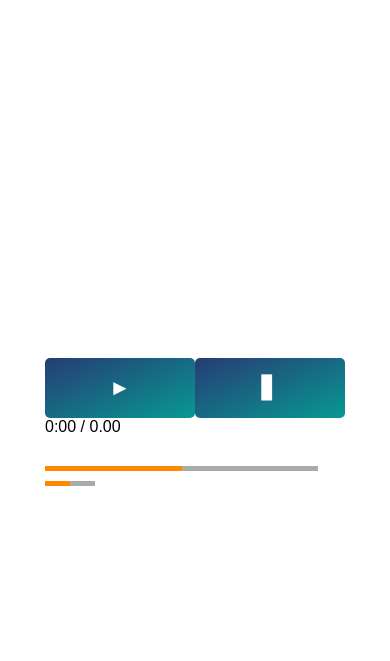
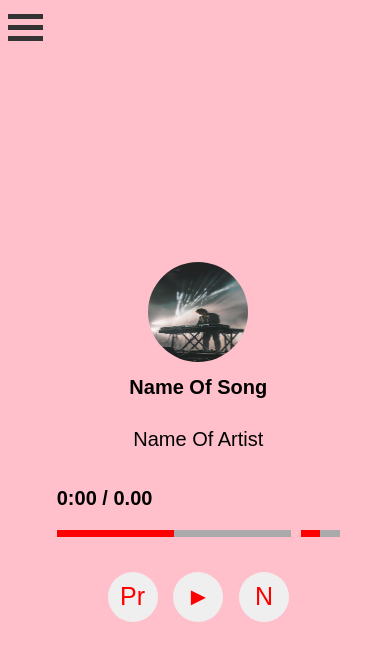
Before and after one commit to AnaliApps/Music-Player, a website built with webpack: page src/index.html in a window 390 px wide. Built offline with nearby package versions, Linux system fonts and the light colour scheme.

Commit message:
Implement responsive design for mobile,tablet and laptop screens
- Added media queries to ensure the site adjusts layout for various screen sizes
- Improved CSS for mobile phones, tablets, and laptops to enhance user experience
- Adjusted flexbox settings for better responsiveness
- Tested and verified the design on different devices and screen resolutions

```diff
--- a/package.json
+++ b/package.json
@@ -17,4 +17,5 @@
     "webpack": "^5.93.0",
     "webpack-cli": "^5.1.4"
   }
+
 }
--- a/src/audioPlayer.js
+++ b/src/audioPlayer.js
@@ -1,31 +1,56 @@
+import icon from './Icon.jpg'
+import './style.css'
+import createPlayList from './playlist'
 export default function createPlayer(){
     let player = document.createElement('div');
     player.setAttribute('class','player');
+    let divIcon = document.createElement('div')
+    divIcon.setAttribute('id','iconDiv');
+    let newIcon = new Image()
+    newIcon.src = icon;
+    newIcon.alt = 'Icon Image'
+    newIcon.setAttribute('width','100px')
+    newIcon.setAttribute('height','100px')
+    newIcon.setAttribute('id','newIcon')
+    let songName  = document.createElement('div')
+    songName.innerHTML = `<h1><span class="songName">Name Of Song</span></h1>`
+    let artistName = document.createElement('div');
+    artistName.innerHTML = `<p><span class="artistName">Name Of Artist</span></p>`
+    divIcon.appendChild(newIcon)
+    divIcon.appendChild(songName)
+    divIcon.appendChild(artistName)
     let audioSrc = document.createElement('audio');
     audioSrc.setAttribute('id','audio');
     let fileSrc = document.createElement('source')
     fileSrc.src = '../public/media/audio.mp3'
     fileSrc.setAttribute('type','audio/mpeg')
     audioSrc.appendChild(fileSrc)
-    player.appendChild(audioSrc)
 
     let divBtns = document.createElement('div');
+    divBtns.setAttribute('id','divBtns')
     let btnPlayPause = document.createElement('button')
     btnPlayPause.setAttribute('id','playpause')
     btnPlayPause.innerHTML = `&#9658;`
-    let btnStop =document.createElement('button')
-    btnStop.setAttribute('id','stop')
-    btnStop.innerHTML = `&#9611;`
+    let nextBtn = document.createElement('button')
+    nextBtn.setAttribute('id','next')
+    nextBtn.textContent='N'
+
+    let previousBtn = document.createElement('button')
+    previousBtn.setAttribute('id','previous')
+    previousBtn.textContent = 'Pr'
+
+    // btnStop.setAttribute('id','stop')
+    // btnStop.innerHTML = `&#9611;`
+    divBtns.appendChild(previousBtn)
     divBtns.appendChild(btnPlayPause)
-    divBtns.appendChild(btnStop)
-    player.appendChild(divBtns)
+    divBtns.appendChild(nextBtn)
+    // divBtns.appendChild(btnStop)
 
     let currentDiv = document.createElement('div')
     currentDiv.setAttribute('class','currentPos');
     let contentSpan = document.createElement('span')
     contentSpan.setAttribute('id','content')
     currentDiv.appendChild(contentSpan);
-    player.appendChild(currentDiv)
 
     let progressDiv = document.createElement('div');
     progressDiv.setAttribute('class','progress_bar')
@@ -33,7 +58,6 @@ export default function createPlayer(){
     let progressedDiv = document.createElement('div');
     progressedDiv.setAttribute('class','progressed')
     progressDiv.appendChild(progressedDiv)
-    player.appendChild(progressDiv)
 
     let volumeDiv = document.createElement('div')
     volumeDiv.setAttribute('class','volumeOfPlayer')
@@ -46,6 +70,25 @@ export default function createPlayer(){
     volumeDiv.appendChild(setDiv)
     volumeDiv.appendChild(volIconDiv)
     volumeDiv.appendChild(showVolDiv)
-    player.appendChild(volumeDiv)
+    let allControlsDiv = document.createElement('div')
+    allControlsDiv.setAttribute('id','allControls')
+    let currentWrapper = document.createElement('div')
+    currentWrapper.setAttribute('id','currentWrapper')
+    let progressWrapper = document.createElement('div');
+    progressWrapper.setAttribute('id','progressWrapper')
+    currentWrapper.appendChild(currentDiv)
+    progressWrapper.appendChild(progressDiv)
+    progressWrapper.appendChild(volumeDiv)
+    allControlsDiv.appendChild(currentWrapper)
+    allControlsDiv.appendChild(progressWrapper)
+    allControlsDiv.appendChild(divBtns)
+    let playerWrapper = document.createElement('div');
+    playerWrapper.setAttribute('id','playerWrapper')
+
+    playerWrapper.appendChild(divIcon)
+    playerWrapper.appendChild(audioSrc)
+    playerWrapper.appendChild(allControlsDiv)
+    player.appendChild(createPlayList())
+    player.appendChild(playerWrapper)
     return player
 }
--- /dev/null
+++ b/src/createMenu.js
@@ -0,0 +1,10 @@
+export default function createMenu(){
+    let menuIcon = document.createElement('div')
+    menuIcon.setAttribute('class','container');
+    menuIcon.innerHTML = `
+    <div class="bar1 bar"></div>
+    <div class="bar2 bar"></div>
+    <div class="bar3 bar"></div>
+    `
+    return menuIcon
+}
--- a/src/index.js
+++ b/src/index.js
@@ -1,35 +1,67 @@
 import createPlayer from "./audioPlayer"
+import createMenu from "./createMenu"
 import './style.css'
 (function (){
+document.body.appendChild(createMenu())
 document.body.appendChild(createPlayer())
 let audio = document.querySelector("#audio");
 let playpause = document.querySelector("#playpause");
-let stopBtn = document.querySelector("#stop");
+// let stopBtn = document.querySelector("#stop");
 let progress_bar = document.querySelector('.progress_bar')
 let progressed = document.querySelector('.progressed')
 let content = document.querySelector('#content')
 let volumeOfPlayer = document.querySelector('.volumeOfPlayer')
 let setVolume = document.querySelector('.setVolume')
 let showVolume = document.querySelector('.showVolume')
+let container = document.querySelector('.container')
+let player = document.querySelector('.player')
+let bar1 = document.querySelector('.bar1')
+let bar2 = document.querySelector('.bar2')
+let bar3 = document.querySelector('.bar3')
+let playlist = document.querySelector("#playlist")
+container.addEventListener('click',(e)=>{
+    if(playlist.style.display === 'block'){
+        playlist.style.display = 'none'
+        closeMenu()
+    }else{
+        playlist.style.display = 'block'
+        openMenu()
+    }
+})
+function openMenu(){
+    bar1.style.transform = "translate(0, 11px) rotate(-45deg)";
+    bar2.style.opacity = "0";
+    bar3.style.transform = "translate(0, -11px) rotate(45deg)";
+    player.style.opacity = "0.6";
+    playlist.style.opacity = "1";
+
+}
+function closeMenu(){
+    bar1.style.transform = "";
+    bar2.style.opacity = "1";
+    bar3.style.transform = "";
+    player.style.opacity = "1";
+}
+
 let count = 0;
 function playPause(){
     if(count == 0){
         count = 1;
         audio.play();
-        playpause.innerHTML = "Pause &#9208"
+        playpause.innerHTML = "&#9208"
     }else{
         count = 0;
         audio.pause();
-        playpause.innerHTML = "Play &#9658"
+        playpause.innerHTML = "&#9658"
     }
 }
-function stop(){
-    playPause()
-    audio.pause()
-    audio.currentTime = 0;
-}
+// function stop(){
+//     playPause()
+//     audio.pause()
+//     audio.currentTime = 0;
+// }
 playpause.addEventListener('click',playPause)
-stopBtn.addEventListener('click',stop)
+// stopBtn.addEventListener('click',stop)
 content.textContent = '0:00 / 0.00'
 audio.ontimeupdate = function(){
     let seconds = audio.currentTime.toFixed(0);
--- /dev/null
+++ b/src/playlist.js
@@ -0,0 +1,49 @@
+export default function createPlayList(){
+    let playListDivWrapper = document.createElement('div');
+    let playListDiv = document.createElement('div');
+    playListDiv.setAttribute('id','playlist')
+    let playListWrapper = document.createElement('div');
+    playListWrapper.innerHTML=`
+        <ul>
+        <li class="song">
+            <span>Harry 1</span>
+            <audio>
+                <source src="../public/media/audio.mp3" type="audio/mpeg">
+            </audio>
+        </li>
+        <li class="song">
+            <span>Harry 2</span>
+            <audio>
+                <source src="../public/media/audio.mp3" type="audio/mpeg">
+            </audio>
+        </li>
+        <li class="song">
+            <span>Harry 3</span>
+            <audio>
+                <source src="../public/media/audio.mp3" type="audio/mpeg">
+            </audio>
+        </li>
+        <li class="song">
+            <span>Harry 4</span>
+            <audio>
+                <source src="../public/media/audio.mp3" type="audio/mpeg">
+            </audio>
+        </li>
+        <li class="song">
+            <span>Harry 5</span>
+            <audio>
+                <source src="../public/media/audio.mp3" type="audio/mpeg">
+            </audio>
+        </li>
+        <li class="song">
+            <span>Harry 6</span>
+            <audio>
+                <source src="../public/media/audio.mp3" type="audio/mpeg">
+            </audio>
+        </li>
+        </ul>
+    `
+    playListDiv.appendChild(playListWrapper)
+    playListDivWrapper.appendChild(playListDiv)
+    return playListDivWrapper
+}
--- a/src/style.css
+++ b/src/style.css
@@ -3,48 +3,178 @@
 }
 body{
     font-family: arial;
-    font-size: 16px;
-    margin: 0;
-    background: #fff;
-    min-height: 100vh;
+    background-color: pink;
+}
+.player{
+    width: 95vw;
+    overflow: hidden;
+    margin: 5px;
+    position: relative;
+}
+#playerWrapper{
     display: flex;
-    justify-content: space-around;
+    flex-direction: column;
+    justify-content: center;
     align-items: center;
+    height: 98vh;
 }
-button{
-    padding: 10px 25px;
-    font-size: 22px;
-    line-height:40px;
-    min-width: 150px;
-    text-align: center;
-    cursor: pointer;
-    background: linear-gradient(to right bottom, #273c75,#079992);
-    color: white;
-    border-radius: 5px;
-    border: 0px;
-    height: 60px;
+#newIcon{
+    border-radius: 50%;
+}
+#iconDiv{
+    display: flex;
+    justify-content: center;
+    align-items: center;
+    flex-direction: column;
+}
+#allControls{
+    margin: 20px auto;
+}
+#divBtns{
+    display: flex;
+    justify-content: space-evenly;
+    align-items: center;
+    padding: 35px;
+}
+.currentPos{
+    padding: 0px 0px 20px 0px;
+}
+.currentPos>span{
+    font-weight: bolder;
+    font-size: 25px;
+}
+#next,#playpause,#previous{
+    width: 40px;
+    height: 40px;
+    padding: 5px;
+    font-size: 20px;
+    border-radius: 50%;
+    border: none;
+    color: red;
+}
+#next:hover,#playpause:hover,#previous:hover{
+    background-color: red;
+    color: #fff;
+    transform: scale(1.2);
+    transition: all ease-in 0.1s;
+}
+#progressWrapper{
+    display: flex;
+    justify-content: space-between;
+    align-items: center;
 }
 .progress_bar{
     height: 5px;
-    width: 70vw;
+    width: 60vw;
     background-color: #aaa;
-    margin-top: 30px;
+    margin-right: 10px;
 }
 .progressed{
     height: 5px;
     width: 50%;
-    background-color: #f80;
+    background-color: rgb(255, 0, 0);
     transition: all 1s;
 }
 .volumeOfPlayer{
     height: 5px;
-    width: 50px;
+    width: 10vw;
     background-color: #aaa;
-    margin-top: 10px;
+
 }
 .setVolume{
     height: 5px;
     width: 50%;
-    background-color: #f80;
+    background-color: red;
     transition: all 1s;
 }
+#playlist{
+    display: none;
+    transition: all width 1s;
+    background: #000;
+    width: 100%;
+    position:absolute;
+    color: #fff;
+}
+.container{
+    display: inline-block;
+    cursor: pointer;
+}
+.bar1,.bar2,.bar3{
+    width: 35px;
+    height: 5px;
+    background-color: #333;
+    margin: 6px 0;
+    transition: 0.4s;
+}
+.change .bar1{
+    transform: translate(0,11px) rotate(-45deg);
+}
+.change .bar2{
+    opacity: 0;
+}
+.change .bar1{
+    transform: translate(0,-11px) rotate(45deg);
+}
+ @media only screen and  (max-width:768px){
+    .player{
+        width: 95vw;
+        overflow: hidden;
+        margin: 5px;
+    }
+    #newIcon{
+        width: 350px;
+        height: 350px;
+    }
+    h1,.artistName,.currentPos>span{
+        font-size: 40px;
+    }
+    #next,#playpause,#previous{
+        width: 100px;
+        height: 100px;
+        padding: 5px;
+        font-size: 40px;
+        border-radius: 50%;
+        border: none;
+        color: red;
+    }
+    #next:hover,#playpause:hover,#previous:hover{
+        background-color: red;
+        color: #fff;
+        transform: scale(1.2);
+        transition: all ease-in 0.1s;
+    }
+    .progress_bar,.progressed,.volumeOfPlayer,.setVolume{
+        height: 7px;
+    }
+
+ }
+  @media only screen and  (max-width:1024px){
+    .player{
+        width: 95vw;
+        overflow: hidden;
+        margin: 5px;
+    }
+    #newIcon{
+        width: 100px;
+        height: 100px;
+    }
+    h1,.artistName,.currentPos>span{
+        font-size: 20px;
+    }
+    #next,#playpause,#previous{
+        width: 50px;
+        height: 50px;
+        padding: 5px;
+        font-size: 25px;
+        border-radius: 50%;
+        border: none;
+        color: red;
+    }
+    #next:hover,#playpause:hover,#previous:hover{
+        background-color: red;
+        color: #fff;
+        transform: scale(1.2);
+        transition: all ease-in 0.1s;
+    }
+
+ }
```
Also changed, not shown: dist/11b0c151bb1973d84276.jpg (added), dist/bundle.js, src/Icon.jpg (added), src/next.png (added), src/previous.png (added).
